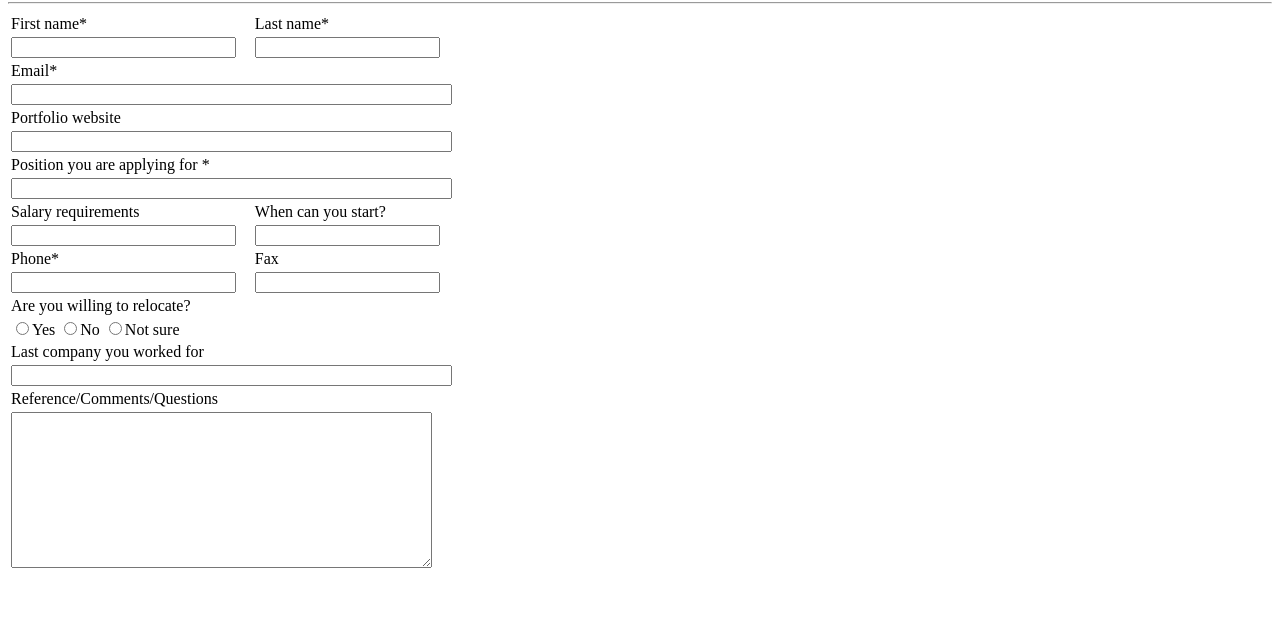
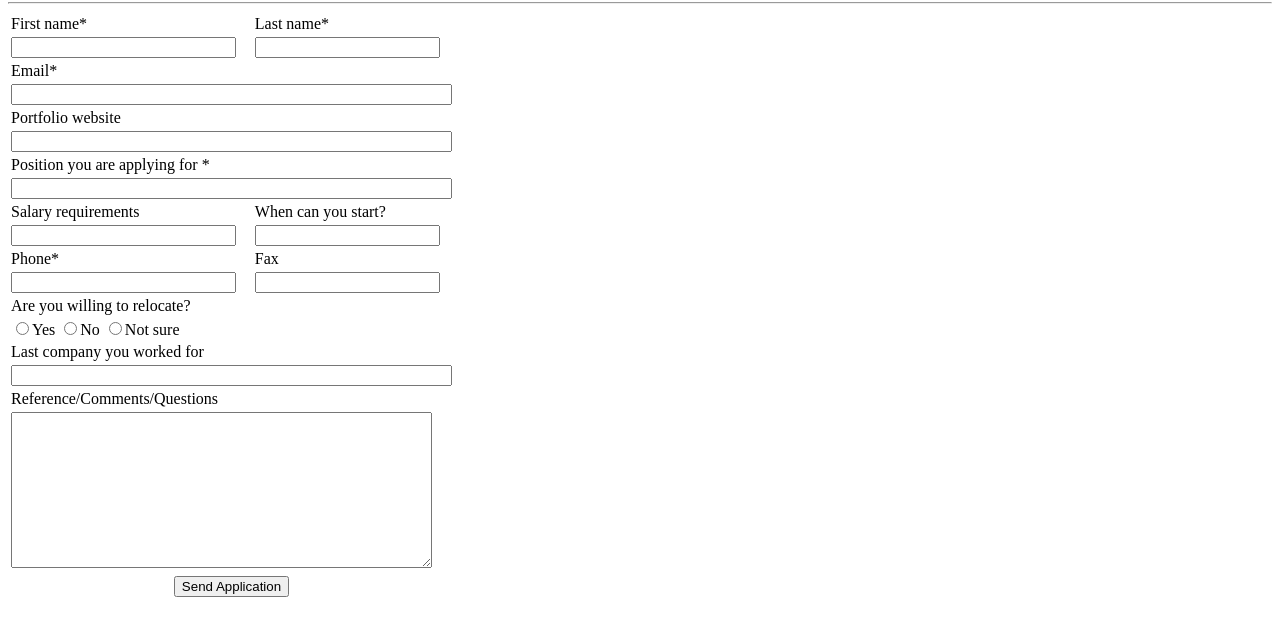
Before and after one commit to SakinaAliyeva/Application-Form-, a plain HTML site: page index.html in a window 1280 px wide. Shown: the part 78-714 px from the top of the page. Drawn offline with Linux system fonts and the light colour scheme.

Commit message:
Add files via upload

```diff
--- a/index.html
+++ b/index.html
@@ -4,7 +4,7 @@
     <meta charset="UTF-8">
     <meta http-equiv="X-UA-Compatible" content="IE=edge">
     <meta name="viewport" content="width=device-width, initial-scale=1.0">
-    <title>Document</title>
+    <title>Application Form</title>
 </head>
 <body>
     <div><h1>Employment Application Form Example </h1>
@@ -78,6 +78,11 @@
                 <tr>
                     <td colspan="2"><textarea name="" id="" cols="50" rows="10"></textarea></td>
                 </tr>
+                <tr>
+                    <td align="center" colspan="2">
+                        <input type="button" value="Send Application">
+                    </td>
+                </tr>
 
             </table>
         </form>
```
